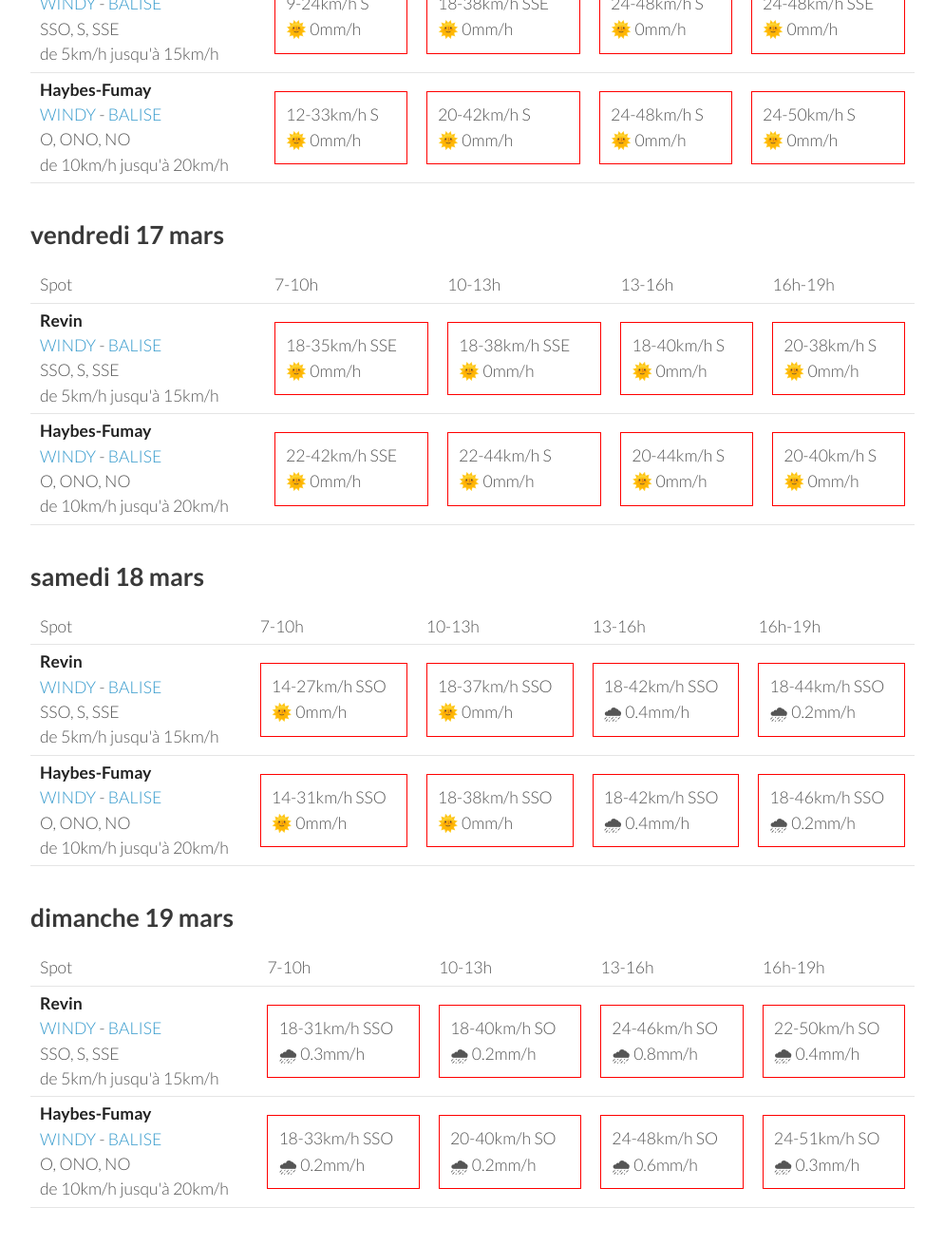
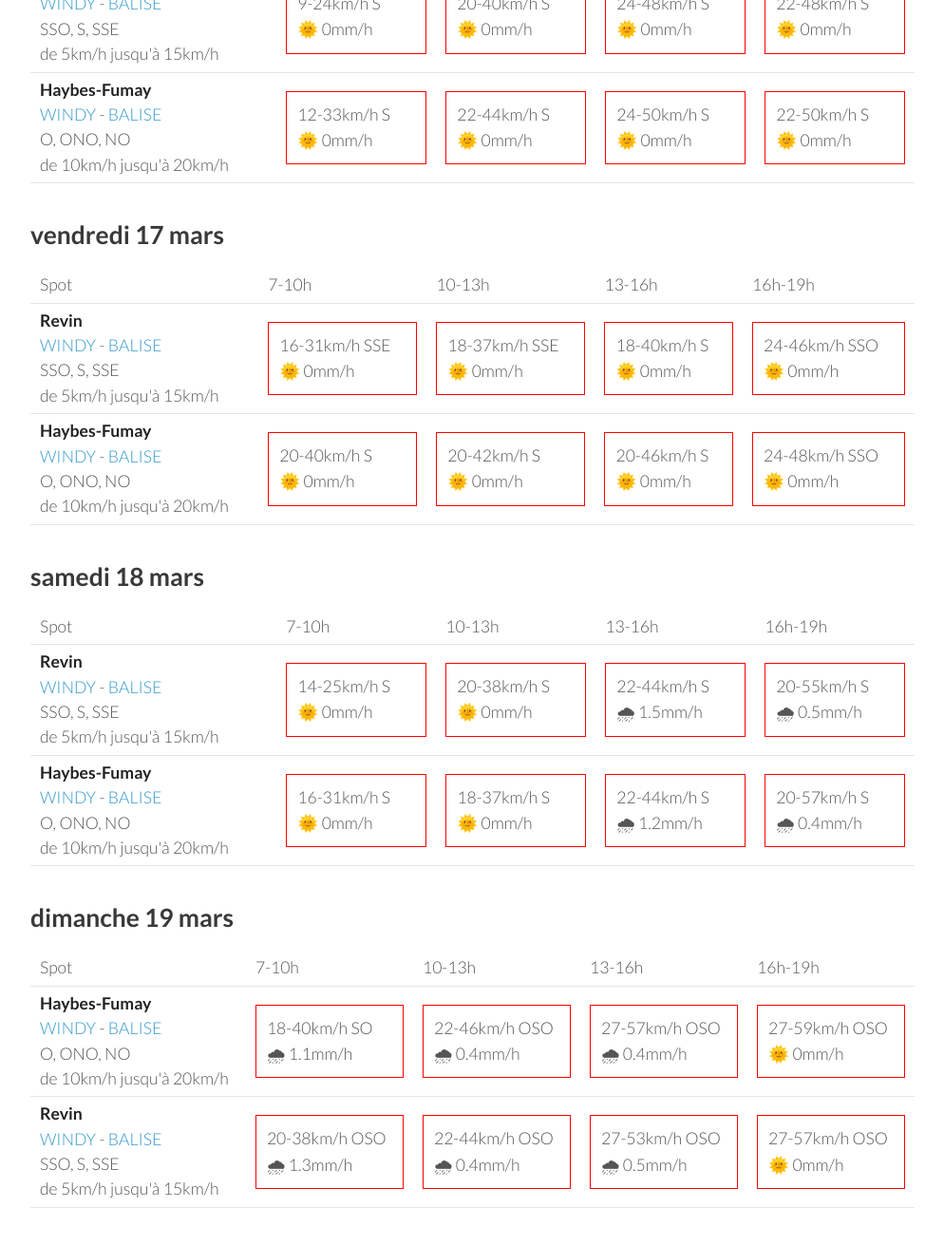
Before and after one commit to parapente-dans-le-nord/parapente-dans-le-nord.github.io, a Jekyll site: the page built from ardennes.markdown, in a window 1280 px wide and 1400 px high, scrolled down 1126 px. Shown: the top 1311 px of the window at 95% size, without its empty margins (26-1020 px from the left). Built offline with Jekyll 4.4.1, drawn with Linux system fonts in a browser that asks for light colours; some of the changed text lies outside the part shown.

Commit message:
update index.markdown

```diff
--- a/ardennes.markdown
+++ b/ardennes.markdown
@@ -7,7 +7,7 @@ title:  "Tous les spots"
 {: .links}
 
 # Prevision Windy, modèle Arome
-page mise à jour le mardi 14 mars 19:10
+page mise à jour le mardi 14 mars 22:10
 
 ## mardi 14 mars
 
@@ -95,9 +95,9 @@ page mise à jour le mardi 14 mars 19:10
         <td><strong>Revin</strong><br><a href="https://windy.com/49.948/4.625?49.543,4.625,8">WINDY</a> - <span class=""><a href="http://www.balisemeteo.com/balise.php?idBalise=5019">BALISE</a> </span><br> <span class="vent-favorable">SSO, S, SSE</span><br><span class="force-vent">de 5km/h jusqu'à 15km/h</span> </td>
 
             <td><div class="not-flyable"><p>9-24km/h S</p><p>🌞 0mm/h</p></div></td>
-            <td><div class="not-flyable"><p>18-38km/h SSE</p><p>🌞 0mm/h</p></div></td>
+            <td><div class="not-flyable"><p>20-40km/h S</p><p>🌞 0mm/h</p></div></td>
             <td><div class="not-flyable"><p>24-48km/h S</p><p>🌞 0mm/h</p></div></td>
-            <td><div class="not-flyable"><p>24-48km/h SSE</p><p>🌞 0mm/h</p></div></td>
+            <td><div class="not-flyable"><p>22-48km/h S</p><p>🌞 0mm/h</p></div></td>
 
 
     </tr>
@@ -105,9 +105,9 @@ page mise à jour le mardi 14 mars 19:10
         <td><strong>Haybes-Fumay</strong><br><a href="https://windy.com/49.998/4.715?49.913,4.738,10">WINDY</a> - <span class=""><a href="http://www.balisemeteo.com/balise.php?idBalise=104">BALISE</a> </span><br> <span class="vent-favorable">O, ONO, NO</span><br><span class="force-vent">de 10km/h jusqu'à 20km/h</span> </td>
 
             <td><div class="not-flyable"><p>12-33km/h S</p><p>🌞 0mm/h</p></div></td>
-            <td><div class="not-flyable"><p>20-42km/h S</p><p>🌞 0mm/h</p></div></td>
-            <td><div class="not-flyable"><p>24-48km/h S</p><p>🌞 0mm/h</p></div></td>
+            <td><div class="not-flyable"><p>22-44km/h S</p><p>🌞 0mm/h</p></div></td>
             <td><div class="not-flyable"><p>24-50km/h S</p><p>🌞 0mm/h</p></div></td>
+            <td><div class="not-flyable"><p>22-50km/h S</p><p>🌞 0mm/h</p></div></td>
 
 
     </tr>
@@ -130,20 +130,20 @@ page mise à jour le mardi 14 mars 19:10
 <tr>
         <td><strong>Revin</strong><br><a href="https://windy.com/49.948/4.625?49.543,4.625,8">WINDY</a> - <span class=""><a href="http://www.balisemeteo.com/balise.php?idBalise=5019">BALISE</a> </span><br> <span class="vent-favorable">SSO, S, SSE</span><br><span class="force-vent">de 5km/h jusqu'à 15km/h</span> </td>
 
-            <td><div class="not-flyable"><p>18-35km/h SSE</p><p>🌞 0mm/h</p></div></td>
-            <td><div class="not-flyable"><p>18-38km/h SSE</p><p>🌞 0mm/h</p></div></td>
+            <td><div class="not-flyable"><p>16-31km/h SSE</p><p>🌞 0mm/h</p></div></td>
+            <td><div class="not-flyable"><p>18-37km/h SSE</p><p>🌞 0mm/h</p></div></td>
             <td><div class="not-flyable"><p>18-40km/h S</p><p>🌞 0mm/h</p></div></td>
-            <td><div class="not-flyable"><p>20-38km/h S</p><p>🌞 0mm/h</p></div></td>
+            <td><div class="not-flyable"><p>24-46km/h SSO</p><p>🌞 0mm/h</p></div></td>
 
 
     </tr>
 <tr>
         <td><strong>Haybes-Fumay</strong><br><a href="https://windy.com/49.998/4.715?49.913,4.738,10">WINDY</a> - <span class=""><a href="http://www.balisemeteo.com/balise.php?idBalise=104">BALISE</a> </span><br> <span class="vent-favorable">O, ONO, NO</span><br><span class="force-vent">de 10km/h jusqu'à 20km/h</span> </td>
 
-            <td><div class="not-flyable"><p>22-42km/h SSE</p><p>🌞 0mm/h</p></div></td>
-            <td><div class="not-flyable"><p>22-44km/h S</p><p>🌞 0mm/h</p></div></td>
-            <td><div class="not-flyable"><p>20-44km/h S</p><p>🌞 0mm/h</p></div></td>
             <td><div class="not-flyable"><p>20-40km/h S</p><p>🌞 0mm/h</p></div></td>
+            <td><div class="not-flyable"><p>20-42km/h S</p><p>🌞 0mm/h</p></div></td>
+            <td><div class="not-flyable"><p>20-46km/h S</p><p>🌞 0mm/h</p></div></td>
+            <td><div class="not-flyable"><p>24-48km/h SSO</p><p>🌞 0mm/h</p></div></td>
 
 
     </tr>
@@ -166,20 +166,20 @@ page mise à jour le mardi 14 mars 19:10
 <tr>
         <td><strong>Revin</strong><br><a href="https://windy.com/49.948/4.625?49.543,4.625,8">WINDY</a> - <span class=""><a href="http://www.balisemeteo.com/balise.php?idBalise=5019">BALISE</a> </span><br> <span class="vent-favorable">SSO, S, SSE</span><br><span class="force-vent">de 5km/h jusqu'à 15km/h</span> </td>
 
-            <td><div class="not-flyable"><p>14-27km/h SSO</p><p>🌞 0mm/h</p></div></td>
-            <td><div class="not-flyable"><p>18-37km/h SSO</p><p>🌞 0mm/h</p></div></td>
-            <td><div class="not-flyable"><p>18-42km/h SSO</p><p>🌧 0.4mm/h</p></div></td>
-            <td><div class="not-flyable"><p>18-44km/h SSO</p><p>🌧 0.2mm/h</p></div></td>
+            <td><div class="not-flyable"><p>14-25km/h S</p><p>🌞 0mm/h</p></div></td>
+            <td><div class="not-flyable"><p>20-38km/h S</p><p>🌞 0mm/h</p></div></td>
+            <td><div class="not-flyable"><p>22-44km/h S</p><p>🌧 1.5mm/h</p></div></td>
+            <td><div class="not-flyable"><p>20-55km/h S</p><p>🌧 0.5mm/h</p></div></td>
 
 
     </tr>
 <tr>
         <td><strong>Haybes-Fumay</strong><br><a href="https://windy.com/49.998/4.715?49.913,4.738,10">WINDY</a> - <span class=""><a href="http://www.balisemeteo.com/balise.php?idBalise=104">BALISE</a> </span><br> <span class="vent-favorable">O, ONO, NO</span><br><span class="force-vent">de 10km/h jusqu'à 20km/h</span> </td>
 
-            <td><div class="not-flyable"><p>14-31km/h SSO</p><p>🌞 0mm/h</p></div></td>
-            <td><div class="not-flyable"><p>18-38km/h SSO</p><p>🌞 0mm/h</p></div></td>
-            <td><div class="not-flyable"><p>18-42km/h SSO</p><p>🌧 0.4mm/h</p></div></td>
-            <td><div class="not-flyable"><p>18-46km/h SSO</p><p>🌧 0.2mm/h</p></div></td>
+            <td><div class="not-flyable"><p>16-31km/h S</p><p>🌞 0mm/h</p></div></td>
+            <td><div class="not-flyable"><p>18-37km/h S</p><p>🌞 0mm/h</p></div></td>
+            <td><div class="not-flyable"><p>22-44km/h S</p><p>🌧 1.2mm/h</p></div></td>
+            <td><div class="not-flyable"><p>20-57km/h S</p><p>🌧 0.4mm/h</p></div></td>
 
 
     </tr>
@@ -200,22 +200,22 @@ page mise à jour le mardi 14 mars 19:10
       <td>16h-19h</td>
     </tr>
 <tr>
-        <td><strong>Revin</strong><br><a href="https://windy.com/49.948/4.625?49.543,4.625,8">WINDY</a> - <span class=""><a href="http://www.balisemeteo.com/balise.php?idBalise=5019">BALISE</a> </span><br> <span class="vent-favorable">SSO, S, SSE</span><br><span class="force-vent">de 5km/h jusqu'à 15km/h</span> </td>
+        <td><strong>Haybes-Fumay</strong><br><a href="https://windy.com/49.998/4.715?49.913,4.738,10">WINDY</a> - <span class=""><a href="http://www.balisemeteo.com/balise.php?idBalise=104">BALISE</a> </span><br> <span class="vent-favorable">O, ONO, NO</span><br><span class="force-vent">de 10km/h jusqu'à 20km/h</span> </td>
 
-            <td><div class="not-flyable"><p>18-31km/h SSO</p><p>🌧 0.3mm/h</p></div></td>
-            <td><div class="not-flyable"><p>18-40km/h SO</p><p>🌧 0.2mm/h</p></div></td>
-            <td><div class="not-flyable"><p>24-46km/h SO</p><p>🌧 0.8mm/h</p></div></td>
-            <td><div class="not-flyable"><p>22-50km/h SO</p><p>🌧 0.4mm/h</p></div></td>
+            <td><div class="not-flyable"><p>18-40km/h SO</p><p>🌧 1.1mm/h</p></div></td>
+            <td><div class="not-flyable"><p>22-46km/h OSO</p><p>🌧 0.4mm/h</p></div></td>
+            <td><div class="not-flyable"><p>27-57km/h OSO</p><p>🌧 0.4mm/h</p></div></td>
+            <td><div class="not-flyable"><p>27-59km/h OSO</p><p>🌞 0mm/h</p></div></td>
 
 
     </tr>
 <tr>
-        <td><strong>Haybes-Fumay</strong><br><a href="https://windy.com/49.998/4.715?49.913,4.738,10">WINDY</a> - <span class=""><a href="http://www.balisemeteo.com/balise.php?idBalise=104">BALISE</a> </span><br> <span class="vent-favorable">O, ONO, NO</span><br><span class="force-vent">de 10km/h jusqu'à 20km/h</span> </td>
+        <td><strong>Revin</strong><br><a href="https://windy.com/49.948/4.625?49.543,4.625,8">WINDY</a> - <span class=""><a href="http://www.balisemeteo.com/balise.php?idBalise=5019">BALISE</a> </span><br> <span class="vent-favorable">SSO, S, SSE</span><br><span class="force-vent">de 5km/h jusqu'à 15km/h</span> </td>
 
-            <td><div class="not-flyable"><p>18-33km/h SSO</p><p>🌧 0.2mm/h</p></div></td>
-            <td><div class="not-flyable"><p>20-40km/h SO</p><p>🌧 0.2mm/h</p></div></td>
-            <td><div class="not-flyable"><p>24-48km/h SO</p><p>🌧 0.6mm/h</p></div></td>
-            <td><div class="not-flyable"><p>24-51km/h SO</p><p>🌧 0.3mm/h</p></div></td>
+            <td><div class="not-flyable"><p>20-38km/h OSO</p><p>🌧 1.3mm/h</p></div></td>
+            <td><div class="not-flyable"><p>22-44km/h OSO</p><p>🌧 0.4mm/h</p></div></td>
+            <td><div class="not-flyable"><p>27-53km/h OSO</p><p>🌧 0.5mm/h</p></div></td>
+            <td><div class="not-flyable"><p>27-57km/h OSO</p><p>🌞 0mm/h</p></div></td>
 
 
     </tr>
```
